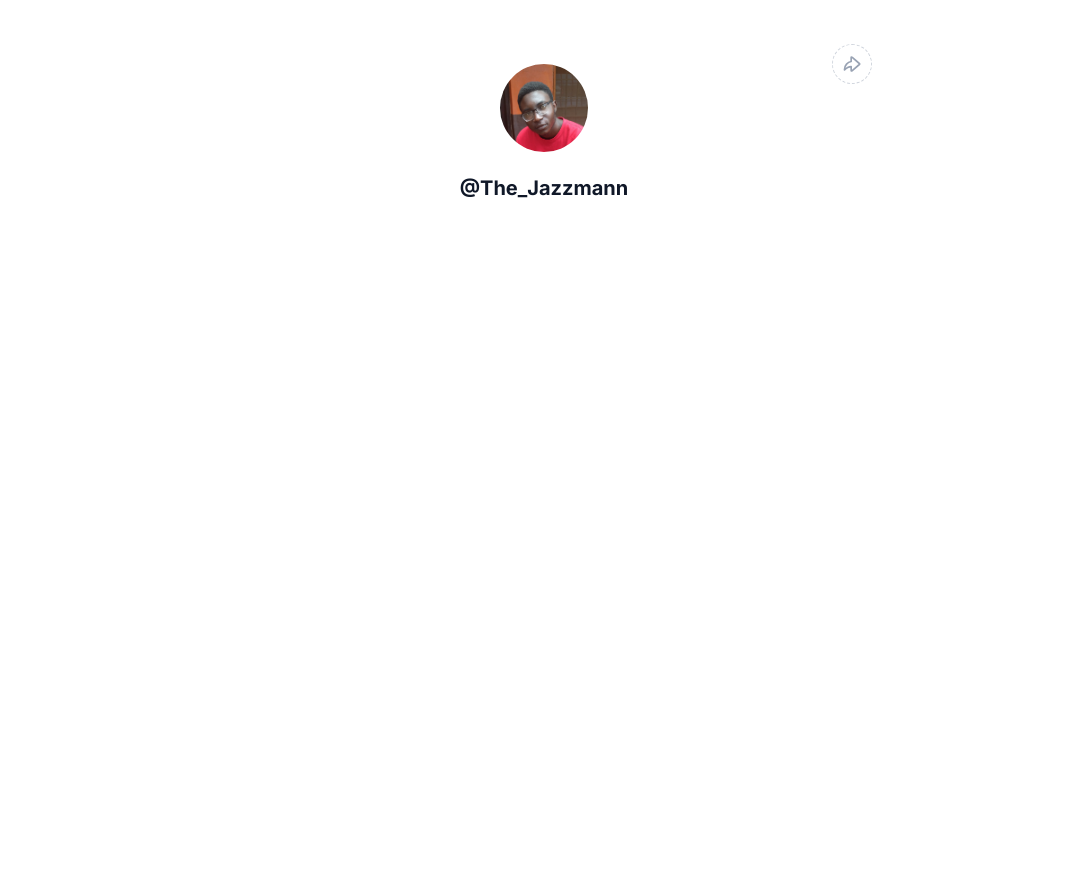
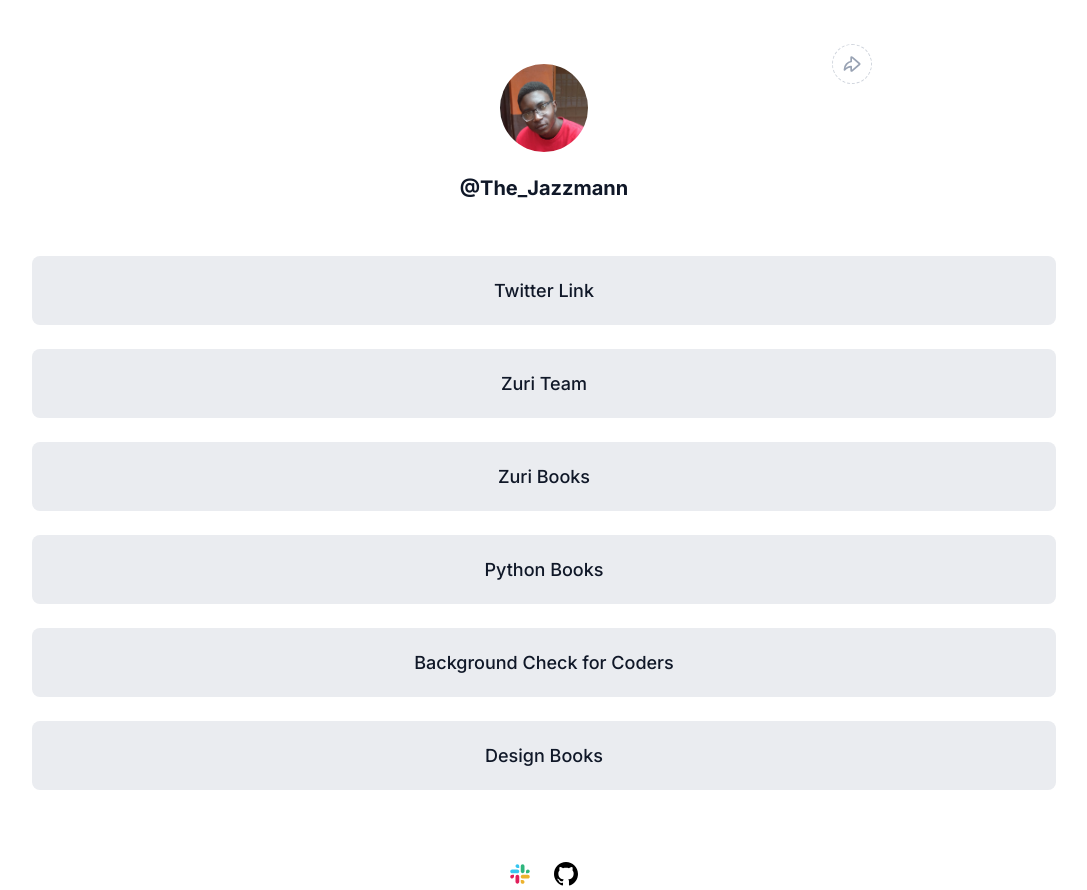
Before and after one commit to Abots-jzm/HNG_Linktree_clone, a React (Vite) app: page / in a window 1280 px wide. Shown: the whole page, without its empty margins (96-1183 px from the left). Before the commit the page ends 800 px from the top, so only its background shows below. Built offline with nearby package versions, Linux system fonts and the light colour scheme.

Commit message:
feat: links section

```diff
--- /dev/null
+++ b/src/components/LinkItem.jsx
@@ -0,0 +1,43 @@
+import React from "react";
+import styled from "styled-components";
+
+export default function LinkItem({ children, url, id, title }) {
+	return (
+		<Anchor id={id} href={url} target="_blank" title={children}>
+			{title}
+		</Anchor>
+	);
+}
+
+const Anchor = styled.a`
+	&,
+	&:link,
+	&:visited {
+		width: 100%;
+		padding: 2.4rem;
+		text-align: center;
+		background-color: #eaecf0;
+		border-radius: 8px;
+		cursor: pointer;
+		text-decoration: none;
+		color: #101828;
+		font-size: 1.8rem;
+		font-weight: 500;
+
+		transition: all 0.2s;
+
+		@media only screen and (max-width: 600px) {
+			font-size: 1.4rem;
+		}
+	}
+
+	&:hover {
+		background-color: #d0d5dd;
+	}
+
+	&:active,
+	&:focus {
+		outline: 1px solid #98a2b3;
+		background-color: #eaecf0;
+	}
+`;
--- /dev/null
+++ b/src/components/Links.jsx
@@ -0,0 +1,55 @@
+import React from "react";
+import LinkItem from "./LinkItem";
+import GithubSVG from "../assets/Github.svg";
+import SlackSVG from "../assets/slack.svg";
+import styled from "styled-components";
+
+export default function Links() {
+	return (
+		<Container>
+			<LinkItem title="Twitter Link" url="https://twitter.com/The_Jazzmann" />
+			<LinkItem title="Zuri Team" url="https://training.zuri.team" id="btn__zuri" />
+			<LinkItem title="Zuri Books" url=" http://books.zuri.team" id="books">
+				I visit this site anytime I need to find a great book about coding
+			</LinkItem>
+			<LinkItem title="Python Books" url="https://books.zuri.team/python-for-beginners?ref_id=abotsjzm" id="book__python">
+				I found this book particularly useful, especially as a beginner. It sets you up and running on your journey to become the greatest programmer
+				that the world has ever seen
+			</LinkItem>
+			<LinkItem title="Background Check for Coders" url="https://backgroundcheck.zuri.team" id="pitch">
+				Are you an entrepreneur looking for trustworthy coders to hire? Run background checks on your employees to learn about their good, bad and
+				downright scary activities
+			</LinkItem>
+			<LinkItem title="Design Books" url="https://books.zuri.team/design-rules" id="book__design">
+				This Design Rules Book by HNG gives you all the tips & guidelines you need to create truly professional designs!
+			</LinkItem>
+			<Bottom>
+				<div>
+					<img src={SlackSVG} alt="slack" />
+				</div>
+				<div>
+					<img src={GithubSVG} alt="github" />
+				</div>
+			</Bottom>
+		</Container>
+	);
+}
+
+const Container = styled.main`
+	margin-top: 5.6rem;
+	display: flex;
+	flex-direction: column;
+	gap: 2.4rem;
+
+	@media only screen and (max-width: 600px) {
+		margin-top: 3.2rem;
+	}
+`;
+
+const Bottom = styled.div`
+	margin-top: 4.8rem;
+	display: flex;
+	justify-content: center;
+	align-items: center;
+	gap: 2.4rem;
+`;
--- a/src/components/icons/ShareIcon.jsx
+++ b/src/components/icons/ShareIcon.jsx
@@ -6,9 +6,9 @@ export default function ShareIcon() {
 			<path
 				d="M16.3261 8.50617C16.5296 8.3318 16.6313 8.24461 16.6686 8.14086C16.7013 8.0498 16.7013 7.9502 16.6686 7.85914C16.6313 7.75539 16.5296 7.6682 16.3261 7.49383L9.26719 1.44331C8.917 1.14315 8.74191 0.993063 8.59367 0.989386C8.46483 0.986191 8.34177 1.04279 8.26035 1.14269C8.16667 1.25764 8.16667 1.48825 8.16667 1.94948V5.52886C6.38777 5.84007 4.75966 6.74146 3.54976 8.09489C2.23069 9.57043 1.50103 11.48 1.5 13.4591V13.9691C2.37445 12.9157 3.46626 12.0638 4.70063 11.4716C5.78891 10.9495 6.96535 10.6403 8.16667 10.5588V14.0505C8.16667 14.5117 8.16667 14.7424 8.26035 14.8573C8.34177 14.9572 8.46483 15.0138 8.59367 15.0106C8.74191 15.0069 8.917 14.8569 9.26719 14.5567L16.3261 8.50617Z"
 				stroke="currentColor"
-				stroke-width="1.66667"
-				stroke-linecap="round"
-				stroke-linejoin="round"
+				strokeWidth="1.66667"
+				strokeLinecap="round"
+				strokeLinejoin="round"
 			/>
 		</svg>
 	);
--- a/src/pages/Home.jsx
+++ b/src/pages/Home.jsx
@@ -1,13 +1,15 @@
 import React from "react";
 import styled from "styled-components";
 import Profile from "../components/Profile";
-// import ProfileImg from "./assets/profile__img.jpg";
+import Links from "../components/Links";
+// import ProfileImg from "../assets/profile__img.jpg";
 import ProfileImg from "../assets/1666880703784.jpg";
 
 export default function Home() {
 	return (
 		<Container>
 			<Profile name="@The_Jazzmann" image={ProfileImg} />
+			<Links />
 		</Container>
 	);
 }
```
Also changed, not shown: src/assets/Github.svg (added), src/assets/slack.svg (added).
